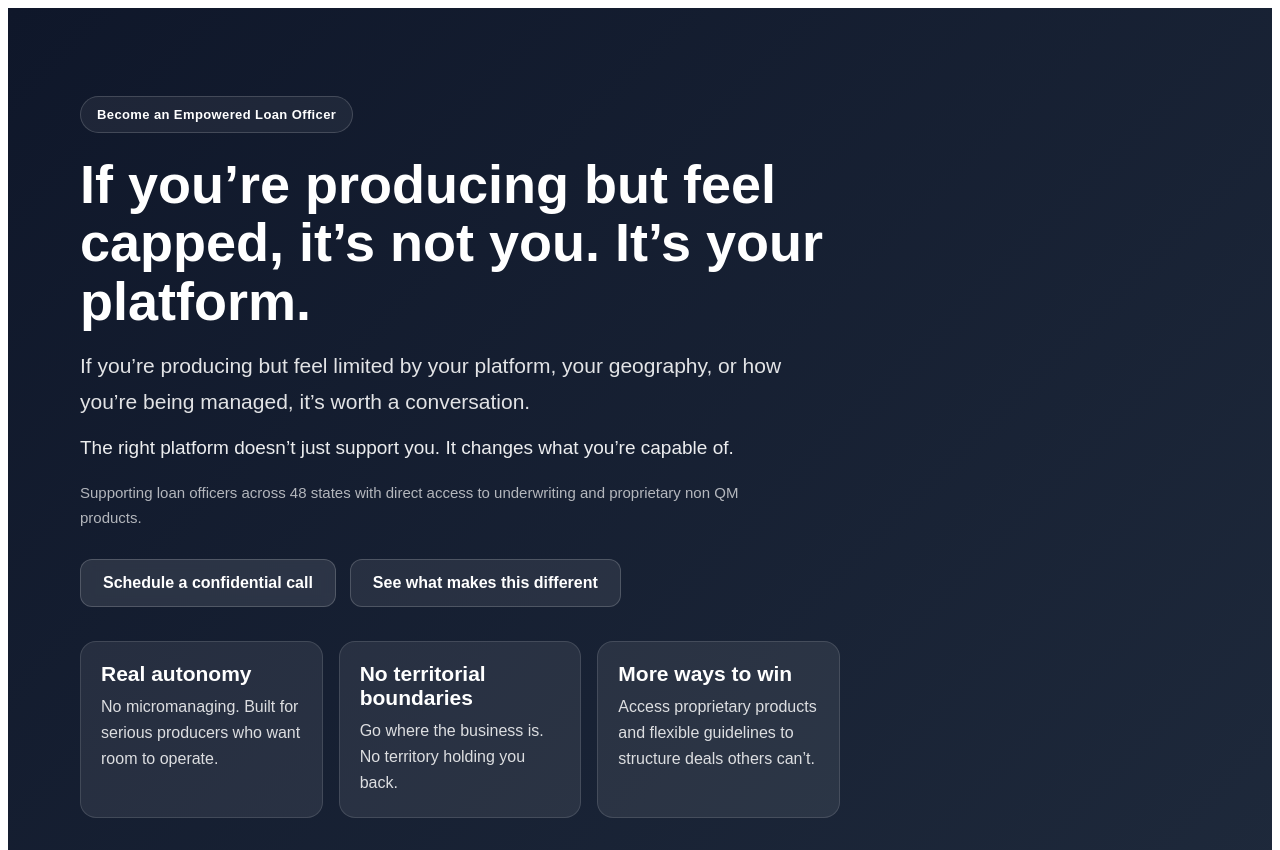
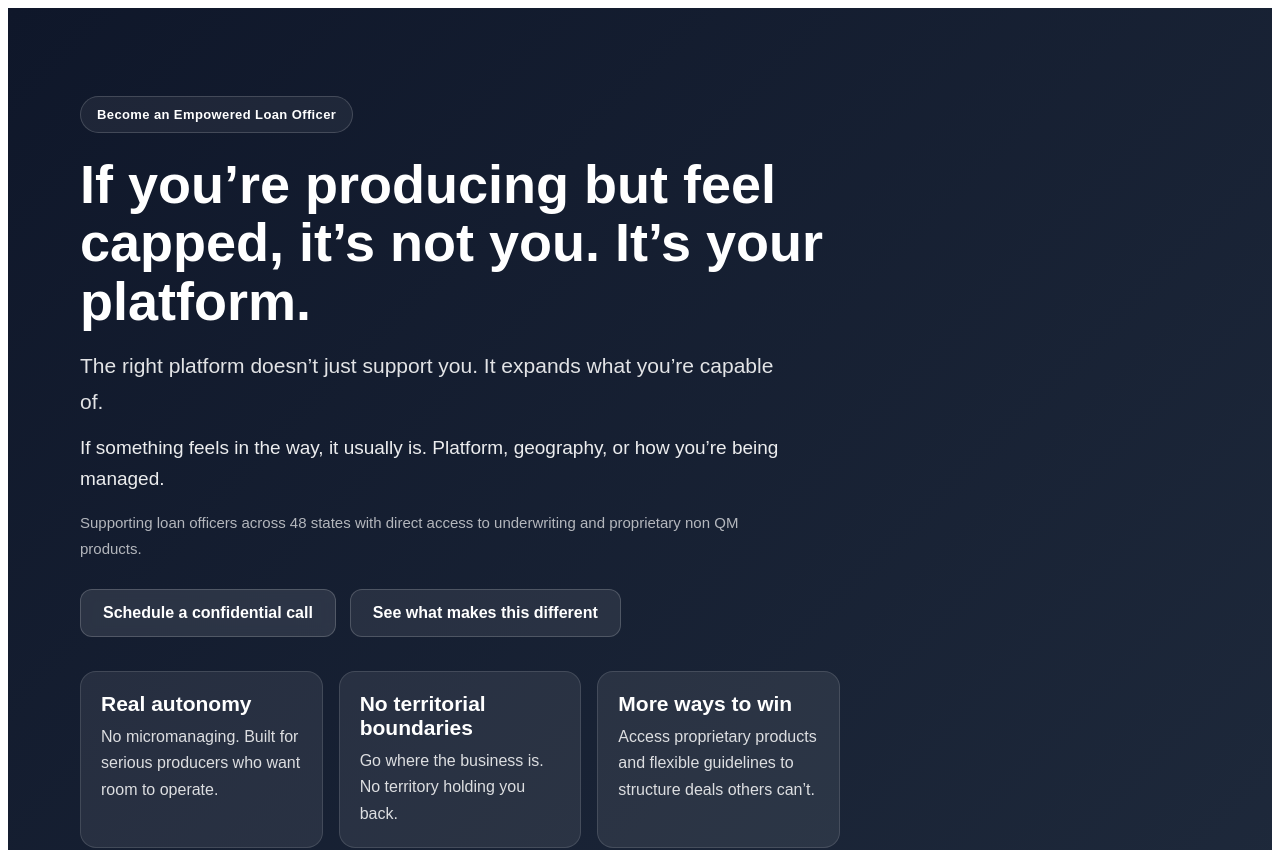
Before and after one commit to cadickie/empoweredlo, a Next.js app: page / in a window 1280 px wide. Shown: the top 850 px of the page. Built offline with nearby package versions, Linux system fonts and the light colour scheme.

Commit message:
Update page.jsx

```diff
--- a/app/page.jsx
+++ b/app/page.jsx
@@ -116,7 +116,7 @@ export default function Home() {
                 maxWidth: "720px",
               }}
             >
-              If you’re producing but feel limited by your platform, your geography, or how you’re being managed, it’s worth a conversation.
+              The right platform doesn’t just support you. It expands what you’re capable of.
             </p>
 
             <div
@@ -129,7 +129,7 @@ export default function Home() {
                 maxWidth: "700px",
               }}
             >
-              The right platform doesn’t just support you. It changes what you’re capable of.
+              If something feels in the way, it usually is. Platform, geography, or how you’re being managed.
             </div>
 
             <p
```
